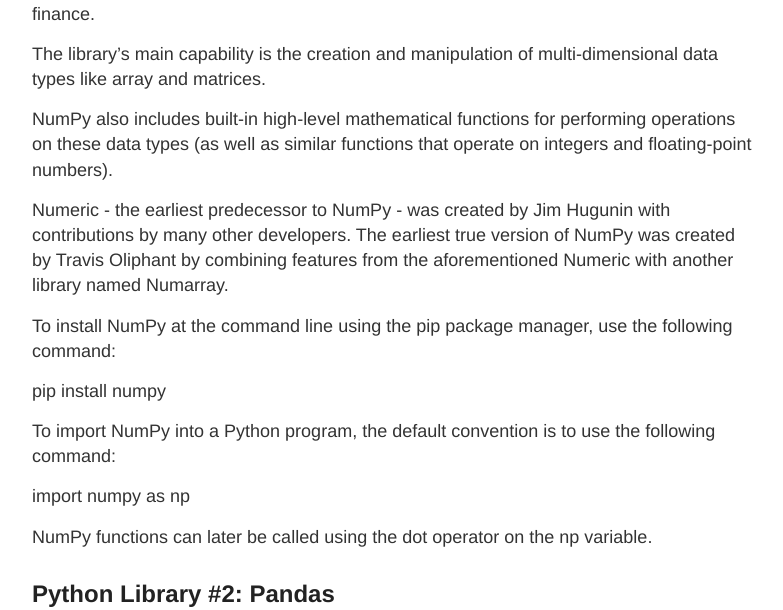
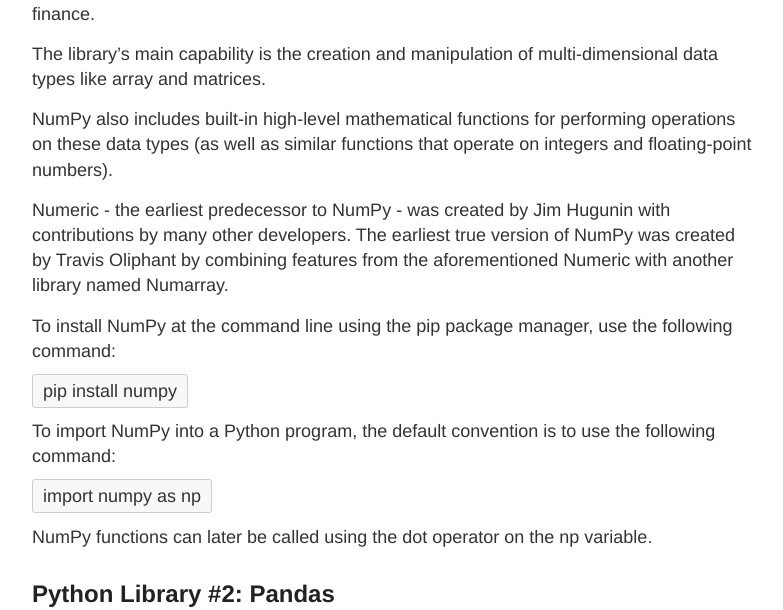
Before and after one commit to rosyberti/website, a Jekyll site: the page built from _posts/2020-03-16-best-python-libraries-quantitative-finance.md, in a window 1280 px wide. Shown: the part 950-1560 px from the top of the page, without its empty margins (248-1031 px from the left). Built offline with Jekyll 4.4.1, drawn with Linux system fonts in a browser that asks for light colours; grey boxes are pictures that could not be loaded.

Commit message:
styled <code></code>

```diff
--- a/_sass/_highlights.scss
+++ b/_sass/_highlights.scss
@@ -11,6 +11,8 @@
 //   box-shadow: 3px 3px rgba(0,0,0,0.1);
 //   /*margin: 20px 0 20px 0;*/
 //   overflow: scroll;
+
+code {background-color: #f8f8f8; border: 1px solid #ccc; padding: 6px 10px; border-radius: 3px;}
 
 .highlight pre, pre, .highlight .hll { background-color: #f8f8f8; border: 1px solid #ccc; padding: 6px 10px; border-radius: 3px; }
 .highlight .c { color: #999988; font-style: italic; }
```
